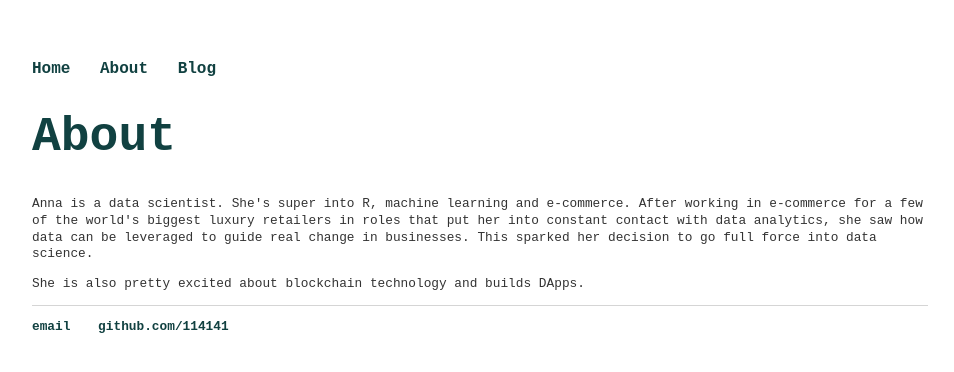
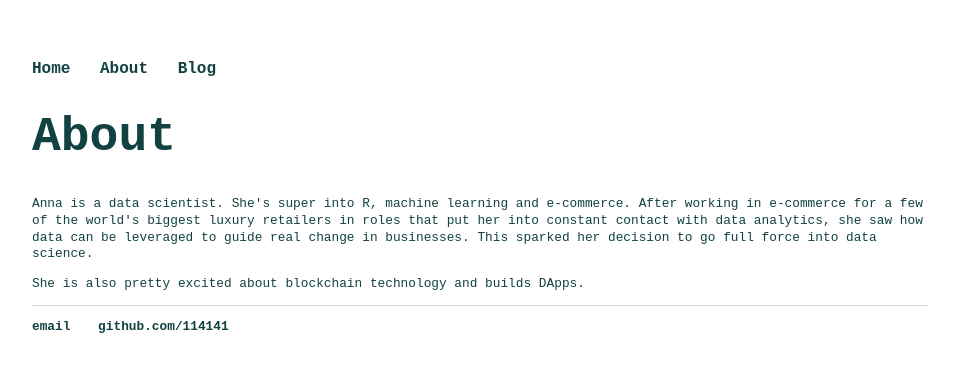
Before and after one commit to 114141/114141.github.io, a Jekyll site: the page built from about/index.html, in a window 1280 px wide. Shown: the top 372 px of the page, without its empty margins (160-1114 px from the left). Built offline with Jekyll 4.4.1, drawn with Linux system fonts in a browser that asks for light colours.

Commit message:
Update main.css

```diff
--- a/css/main.css
+++ b/css/main.css
@@ -28,7 +28,7 @@ p {
     font-family:'Courier New';
     font-size: .8em;
     line-height: 1.3em;
-    color: #333;
+    color: #114141;
 
 }
 footer {
```
